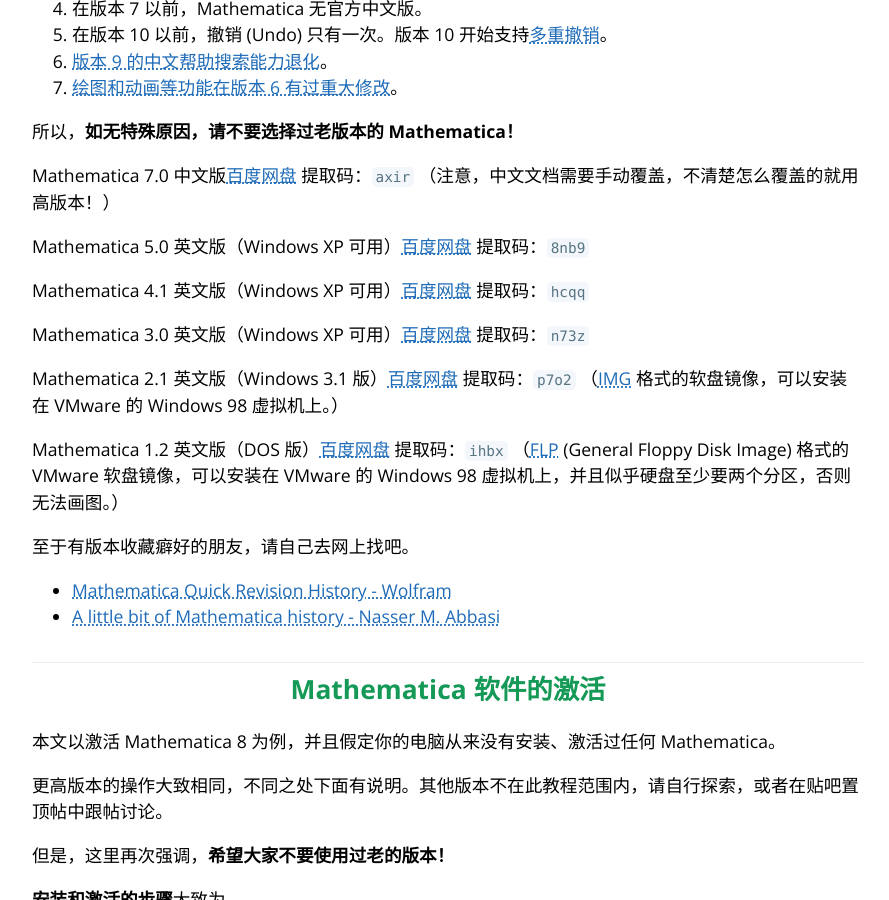
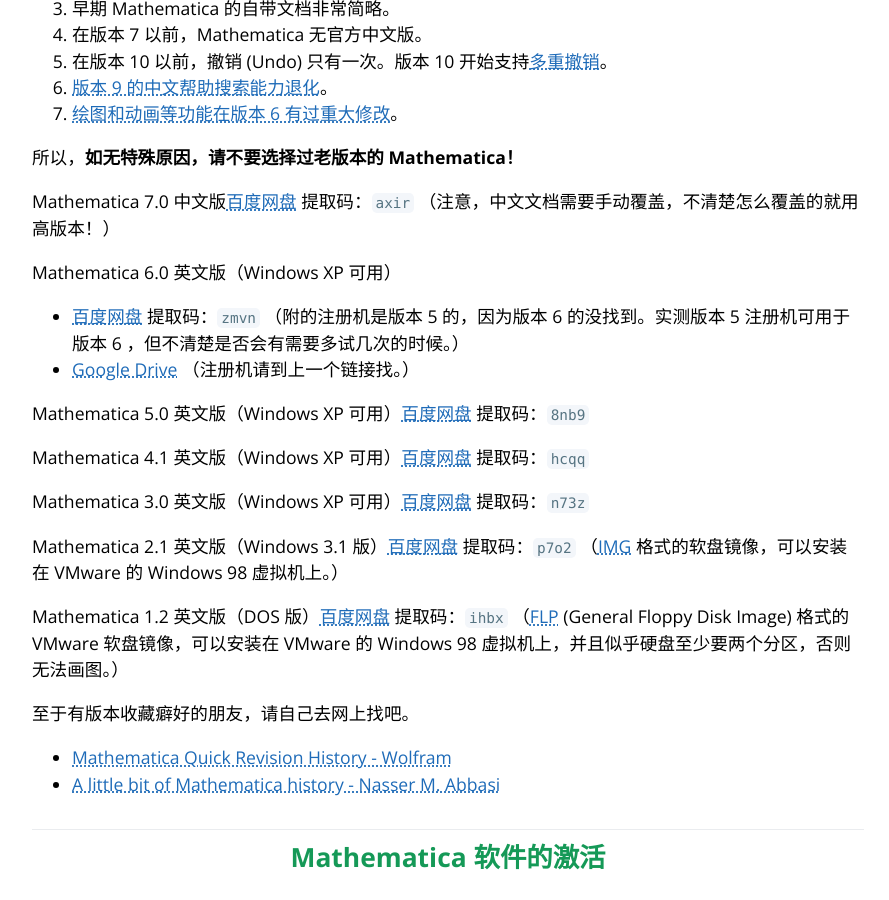
Before and after one commit to TieBaMma/InstallTutorial, a Jekyll site: the page built from index.md, in a window 1280 px wide and 900 px high, scrolled down 10633 px. Shown: the whole window, without its empty margins (192-1081 px from the left). Built offline with Jekyll 4.4.1, drawn with Linux system fonts in a browser that asks for light colours.

Commit message:
Update index.md
添加版本 6 英文版下载链。

```diff
--- a/index.md
+++ b/index.md
@@ -169,6 +169,7 @@
 * 9 中英文版
 * 8 中文版
 * 7 中文版
+* 6 英文版
 * 5 英文版
 * 4 英文版
 * 3 英文版
@@ -418,6 +419,10 @@
 所以，**如无特殊原因，请不要选择过老版本的 Mathematica！**
 
 Mathematica 7.0 中文版[百度网盘](https://pan.baidu.com/s/1VOeMOe15755SaulpTXD4ig) 提取码：`axir` （注意，中文文档需要手动覆盖，不清楚怎么覆盖的就用高版本！）
+
+Mathematica 6.0 英文版（Windows XP 可用）
+* [百度网盘](https://pan.baidu.com/s/1pzKXlqnkLYTTKd8I_aFmiA) 提取码：`zmvn` （附的注册机是版本 5 的，因为版本 6 的没找到。实测版本 5 注册机可用于版本 6 ，但不清楚是否会有需要多试几次的时候。）
+* [Google Drive](https://drive.google.com/drive/folders/1WDQb5q0jgLf7dn4hBXzFkfzE4zXUjLvo) （注册机请到上一个链接找。）
 
 Mathematica 5.0 英文版（Windows XP 可用）[百度网盘](https://pan.baidu.com/s/1MWnpsZ8QA2DBZXf1N6ayRg) 提取码：`8nb9`
 
```
